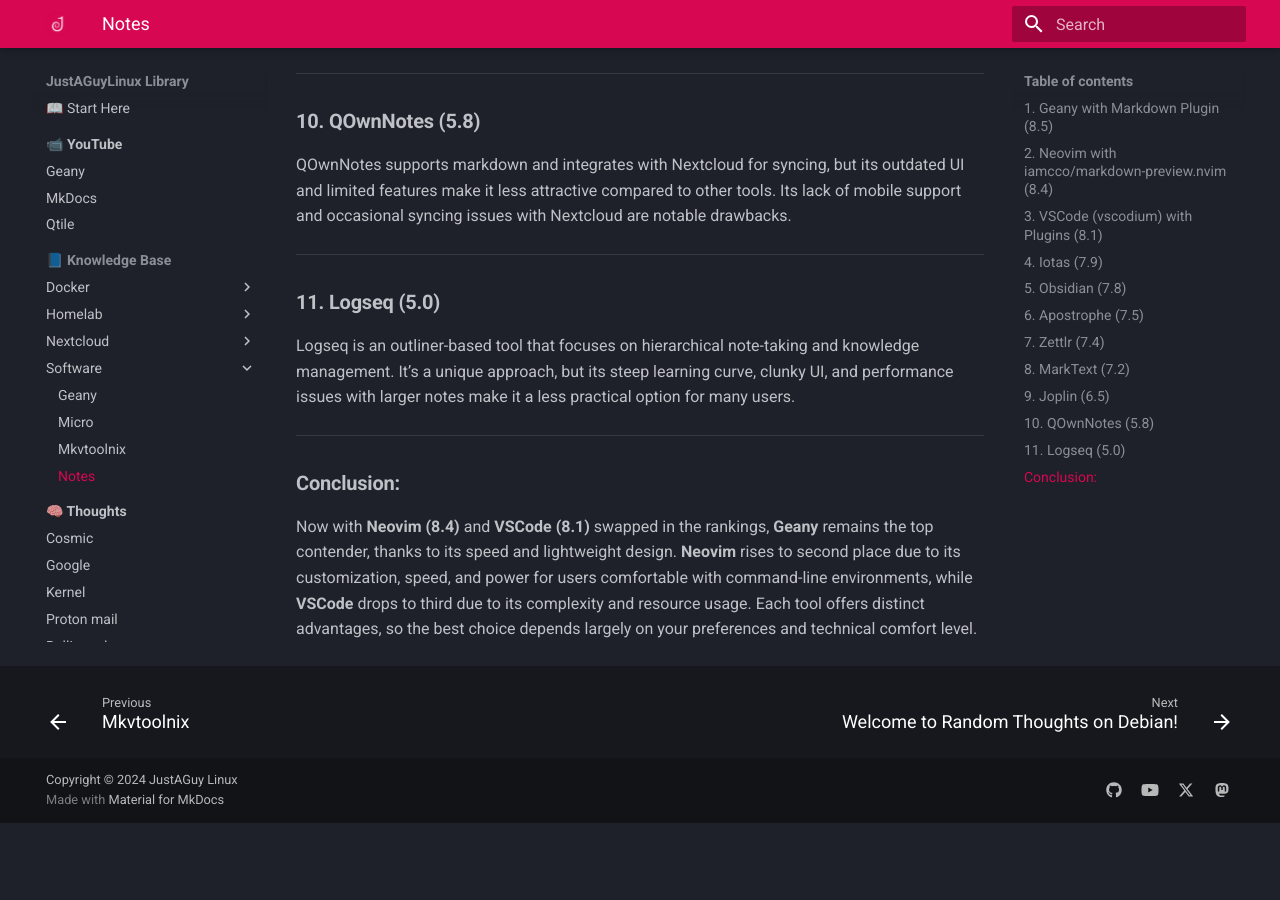
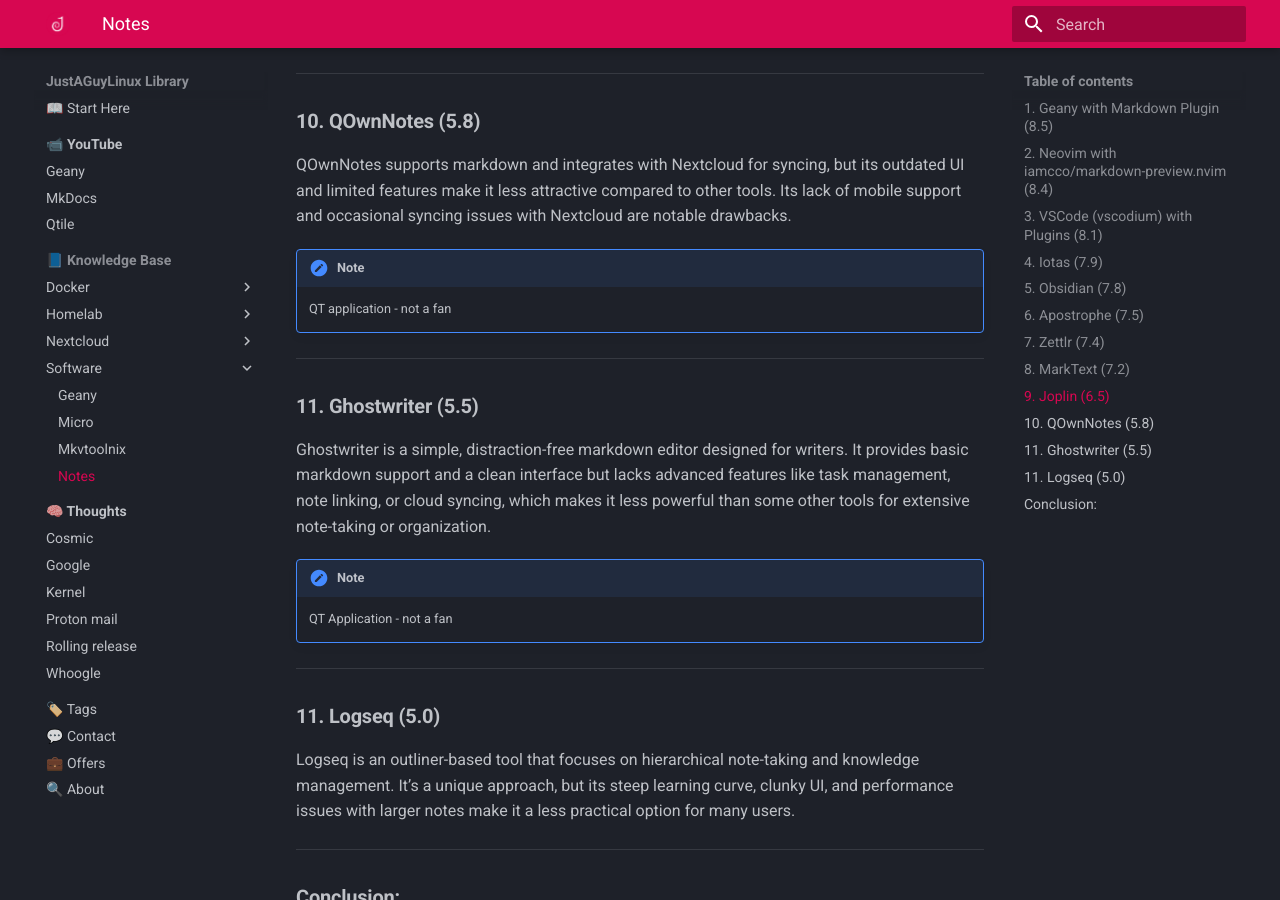
Before and after one commit to drewgrif/jagmkdocs, an MkDocs documentation site: the page built from docs/documentation/software/notes.md, in a window 1280 px wide and 900 px high, scrolled down 2488 px. Built offline with MkDocs 1.6.1 and Material for MkDocs 9.7.7, drawn with Linux system fonts in a browser that asks for light colours; before the commit the page ends 3311 px from its top, so only the background shows below that.

Commit message:
Update notes.md

```diff
--- a/docs/documentation/software/notes.md
+++ b/docs/documentation/software/notes.md
@@ -73,6 +73,17 @@ Joplin is an open-source note-taking tool with end-to-end encryption and cross-d
 ### **10. QOwnNotes (5.8)**
 QOwnNotes supports markdown and integrates with Nextcloud for syncing, but its outdated UI and limited features make it less attractive compared to other tools. Its lack of mobile support and occasional syncing issues with Nextcloud are notable drawbacks.
 
+!!! Note
+	QT application - not a fan
+
+---
+
+### **11. Ghostwriter (5.5)**
+Ghostwriter is a simple, distraction-free markdown editor designed for writers. It provides basic markdown support and a clean interface but lacks advanced features like task management, note linking, or cloud syncing, which makes it less powerful than some other tools for extensive note-taking or organization.
+
+!!! Note
+	QT Application - not a fan
+
 ---
 
 ### **11. Logseq (5.0)**
```
